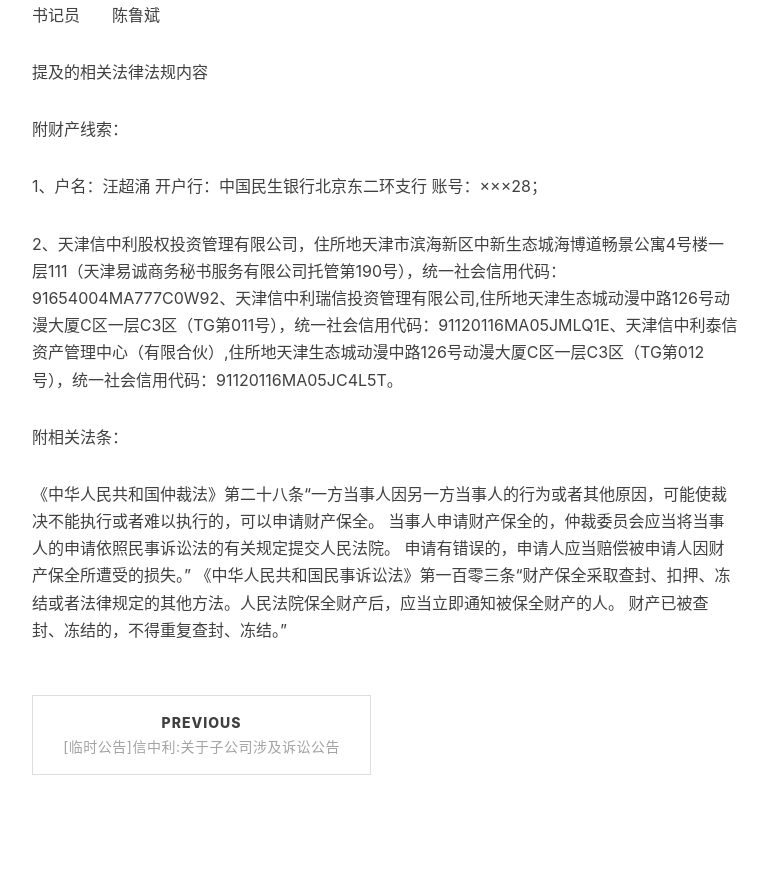
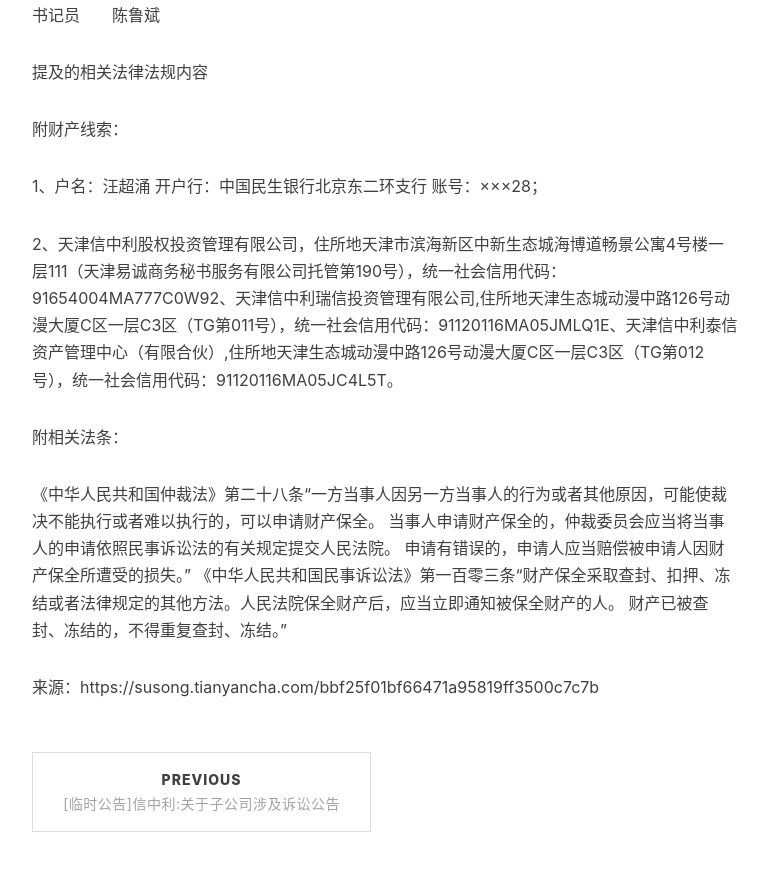
Before and after one commit to woaixinzhongli/woaixinzhongli.github.io, a Jekyll site: the page built from _posts/complaint/2021-04-09-裁判文书：公司增资纠纷，被告-北京信中利投资股份有限公司.md, in a window 1280 px wide and 900 px high, scrolled down 2460 px. Shown: the top 871 px of the window, without its empty margins (233-1000 px from the left). Built offline with Jekyll 4.4.1, drawn with Linux system fonts in a browser that asks for light colours; nearby versions of some CDN libraries; before the commit the page ends 3303 px from its top, so only the background shows below that.

Commit message:
Update 2021-04-09-裁判文书：公司增资纠纷，被告-北京信中利投资股份有限公司.md

```diff
--- a/_posts/complaint/2021-04-09-裁判文书：公司增资纠纷，被告-北京信中利投资股份有限公司.md
+++ b/_posts/complaint/2021-04-09-裁判文书：公司增资纠纷，被告-北京信中利投资股份有限公司.md
@@ -74,3 +74,5 @@
 申请有错误的，申请人应当赔偿被申请人因财产保全所遭受的损失。”
 《中华人民共和国民事诉讼法》第一百零三条“财产保全采取查封、扣押、冻结或者法律规定的其他方法。人民法院保全财产后，应当立即通知被保全财产的人。
 财产已被查封、冻结的，不得重复查封、冻结。”
+
+来源：https://susong.tianyancha.com/bbf25f01bf66471a95819ff3500c7c7b
```
